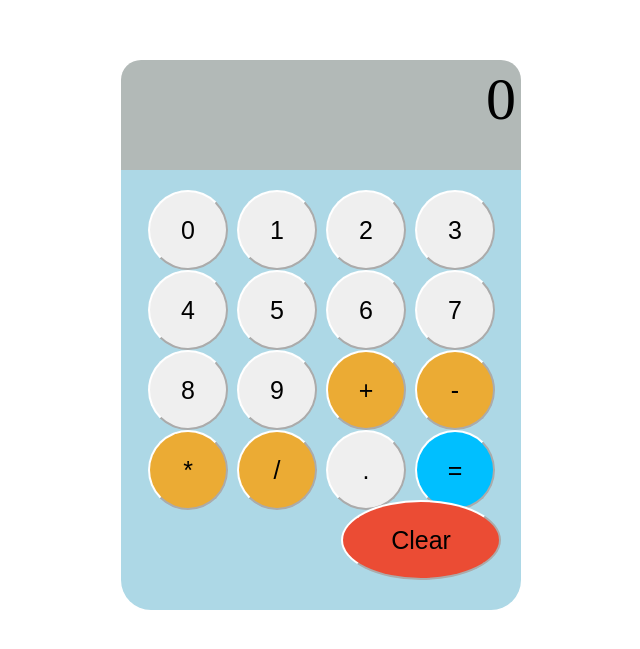
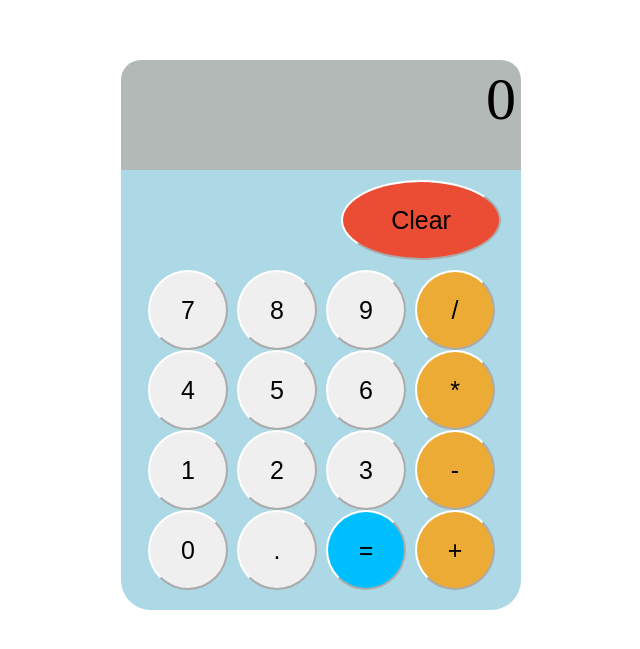
Before and after one commit to kluo99/Calculator, a plain HTML site: page index.html in a window 1280 px wide. Shown: the part 125-774 px from the top of the page, without its empty margins (587-1227 px from the left). Drawn offline with Linux system fonts and the light colour scheme.

Commit message:
Properly positioned divs

```diff
--- a/index.html
+++ b/index.html
@@ -15,23 +15,33 @@
         <div id = "answer-container">
             <p id="answer"></p>
         </div>
-        <button class="number">0</button>
+        <div id = "first-row">
+            <button id="clear">Clear</button>
+        </div>
+        <div id = "second-row">
+            <button class="number">7</button>
+            <button class="number">8</button>
+            <button class="number">9</button>
+            <button class="operator">/</button>
+        </div>
+        <div id = "third-row">
+            <button class="number">4</button>
+            <button class="number">5</button>
+            <button class="number">6</button>
+            <button class="operator">*</button>
+        </div>
+        <div id = "fourth-row">
             <button class="number">1</button>
             <button class="number">2</button>
             <button class="number">3</button>
-        <button class="number">4</button>
-        <button class="number">5</button>
-        <button class="number">6</button>
-        <button class="number">7</button>
-        <button class="number">8</button>
-        <button class="number">9</button>
-        <button class="operator">+</button>
             <button class="operator">-</button>
-        <button class="operator">*</button>
-        <button class="operator">/</button>
+        </div>
+        <div id = "fifth-row">
+            <button class="number">0</button>
             <button id="decimal">.</button>
             <button id="equals">=</button>
-        <button id="clear">Clear</button>
+            <button class="operator plus">+</button>
+        </div>
     </div>
     <script src="app.js"></script>
 </body>
```
Lines whose indentation alone changed are shown as unchanged.
